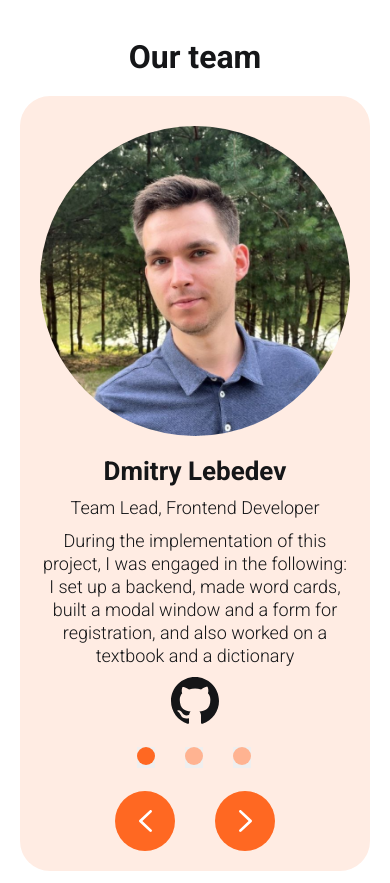
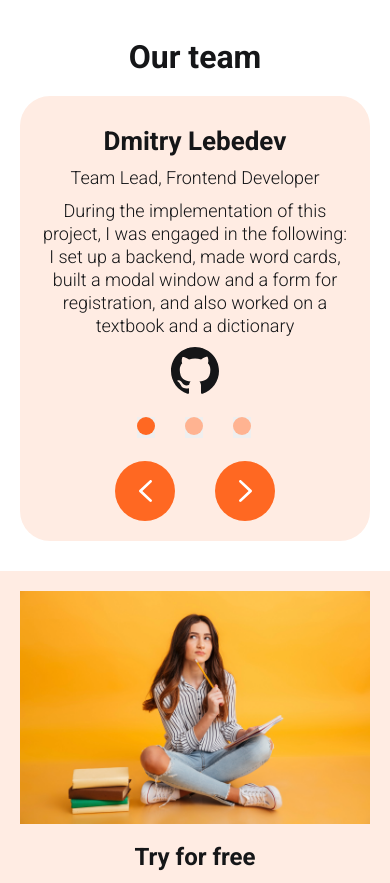
Before and after one commit to Lebedev-023046/rslang, a React (Create React App) app in the folder rs-lang/: page / in a window 390 px wide. Shown: the part 3209-4092 px from the top of the page. Built offline with nearby package versions, Linux system fonts and the light colour scheme; a web font is replaced by a local one.

Commit message:
feat: add placeholder for images in TeamCard

```diff
--- a/rs-lang/src/components/molecules/TeamCard/TeamCard.css
+++ b/rs-lang/src/components/molecules/TeamCard/TeamCard.css
@@ -24,14 +24,13 @@
 }
 
 .team-card__image {
+  height: 36rem;
   max-width: 36rem;
-  max-height: 36rem;
   width: 100%;
 }
 
 .team-card__image img {
   width: 36rem;
-  /* height: 36rem; */
   width: 100%;
   border-radius: 100%;
 
@@ -119,6 +118,9 @@
     font-size: 2rem;
     line-height: 2.4rem;
   }
+  .team-card__image {
+    display: none;
+  }
 }
 
 @media (max-width: 470px) {
```
